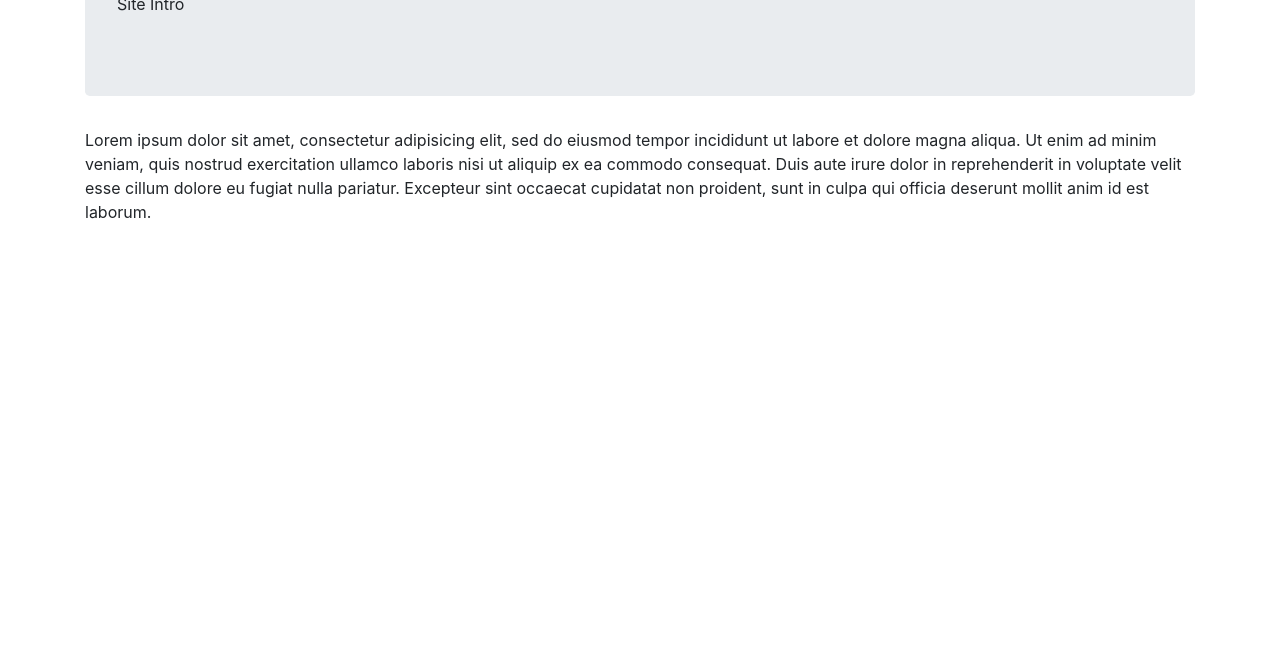
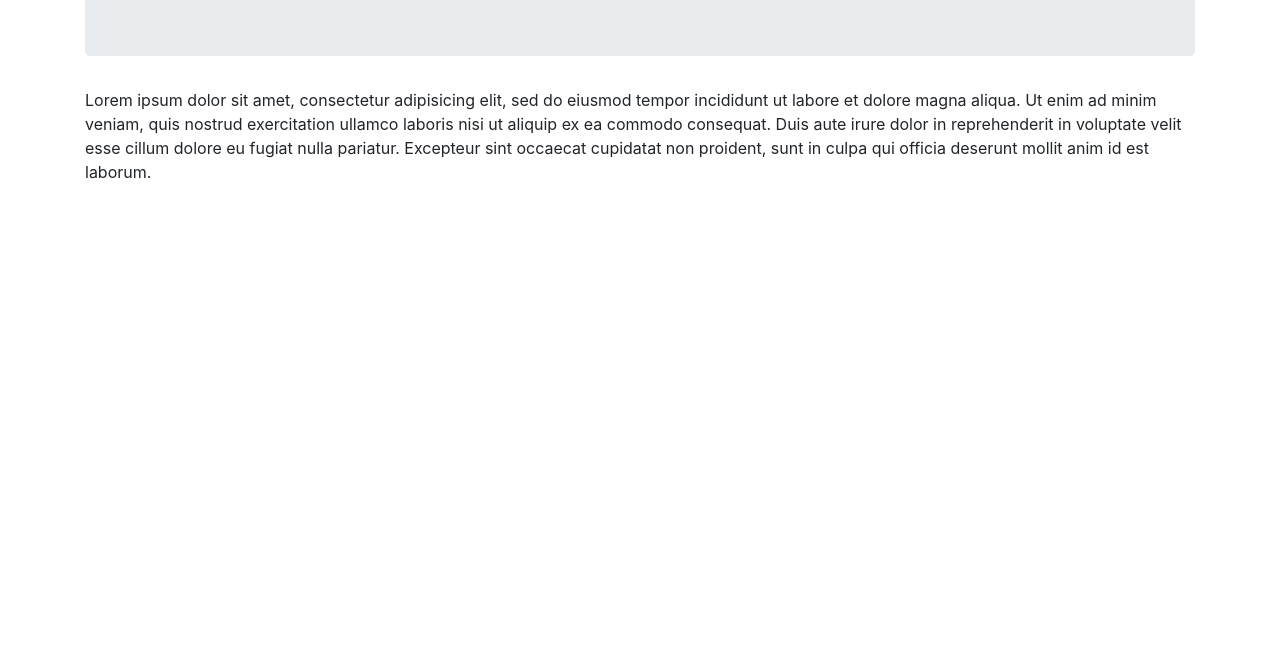
Before and after one commit to MarcLignarius/JS.RegExPractice, a plain HTML site: page index.html in a window 1280 px wide. Shown: the part 128-800 px from the top of the page. Drawn offline with Linux system fonts and the light colour scheme.

Commit message:
remove site intro

```diff
--- a/index.html
+++ b/index.html
@@ -14,7 +14,6 @@
   <div class="container">
     <div class="jumbotron">
       <h1>RegEx Practice</h1>
-      <p>Site Intro</p>
     </div>
 <!-- This section is... -->
       <p>Lorem ipsum dolor sit amet, consectetur adipisicing elit, sed do eiusmod tempor incididunt ut labore et dolore magna aliqua. Ut enim ad minim veniam, quis nostrud exercitation ullamco laboris nisi ut aliquip ex ea commodo consequat. Duis aute irure dolor in reprehenderit in voluptate velit esse cillum dolore eu fugiat nulla pariatur. Excepteur sint occaecat cupidatat non proident, sunt in culpa qui officia deserunt mollit anim id est laborum.</p>
```
